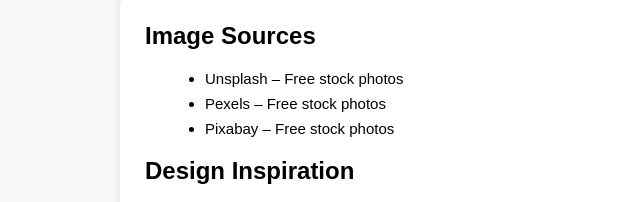
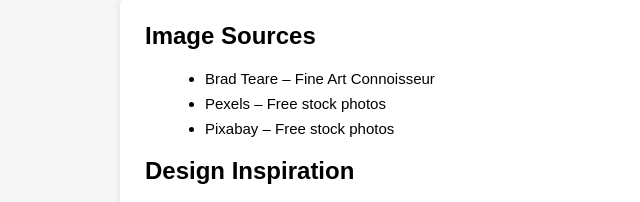
Before and after one commit to DsohailUH/sohail-danial-cis2336-project, a plain HTML site: page frontend/pages/references.html in a window 1280 px wide. Shown: the part 249-451 px from the top of the page, 95-735 px from the left. Drawn offline with Linux system fonts and the light colour scheme.

Commit message:
Added Image

```diff
--- a/frontend/pages/references.html
+++ b/frontend/pages/references.html
@@ -30,7 +30,7 @@
     <section id="references-section">
         <h2>Image Sources</h2>
         <ul>
-            <li>Unsplash – Free stock photos</li>
+            <li>Brad Teare – Fine Art Connoisseur</li>
             <li>Pexels – Free stock photos</li>
             <li>Pixabay – Free stock photos</li>
         </ul>
```
Also changed, not shown: frontend/index.html (+1 -0 lines), frontend/images/Art1.jpg (added).
